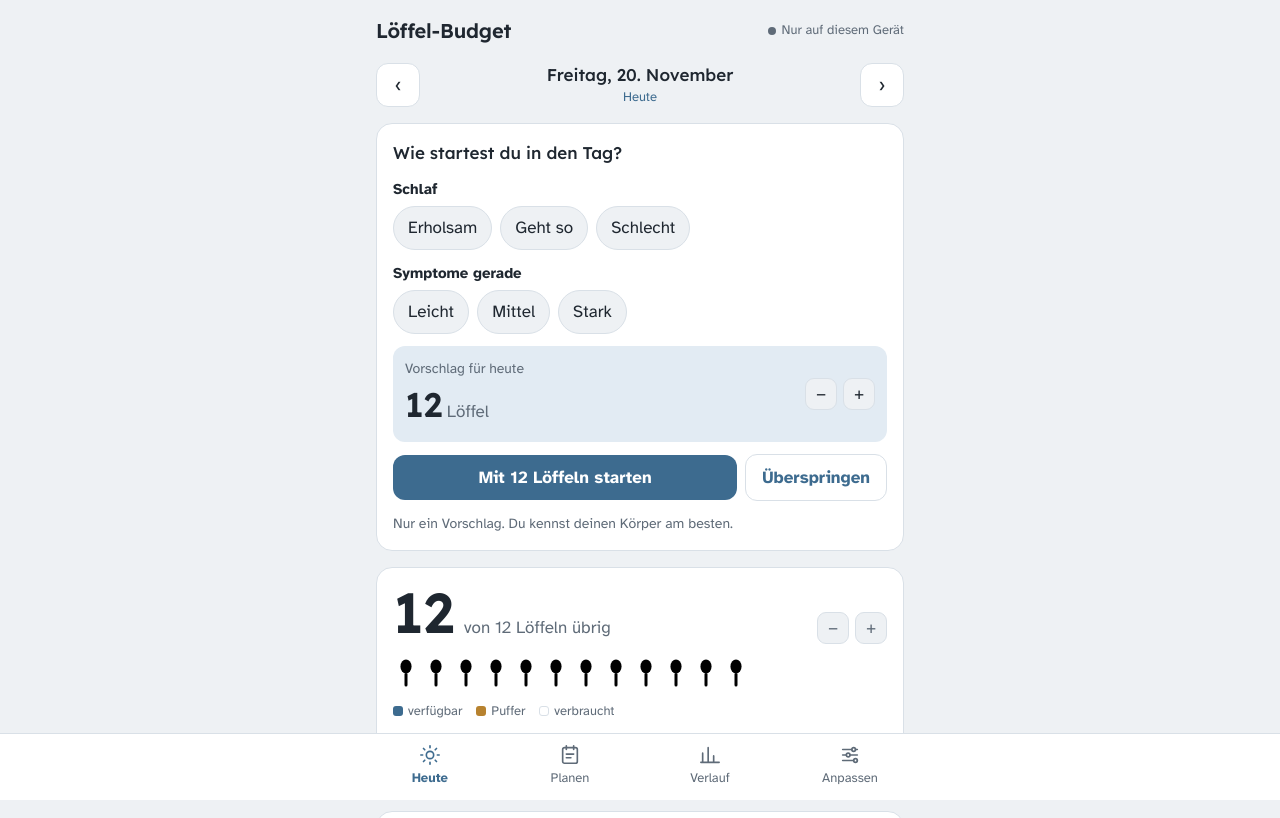
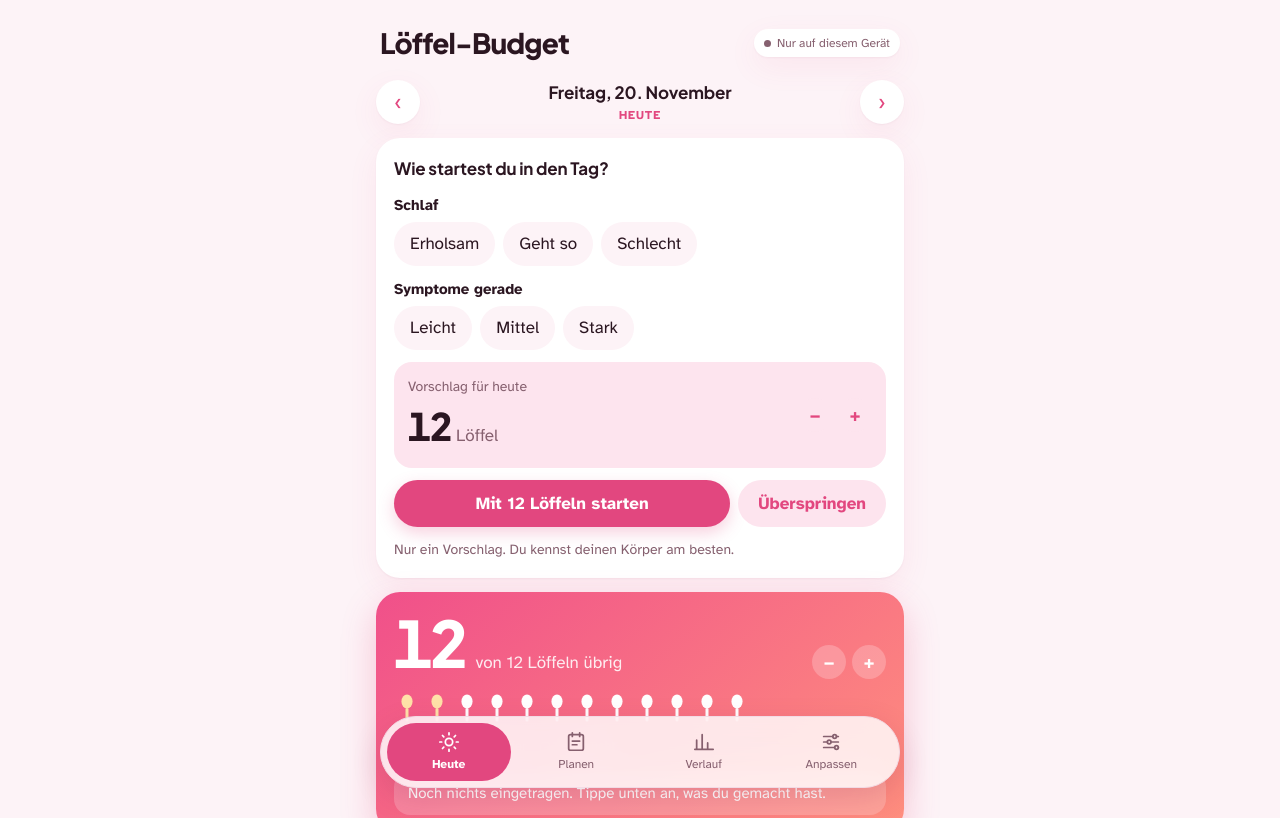
Before and after one commit to nicoleisheim/spoon, a plain HTML site: page index.html in a window 1280 px wide. Shown: the top 818 px of the page. Drawn offline with Linux system fonts and the light colour scheme.

Commit message:
Add files via upload

```diff
--- a/index.html
+++ b/index.html
@@ -8,110 +8,122 @@
 <meta name="mobile-web-app-capable" content="yes">
 <meta name="apple-mobile-web-app-title" content="Löffel">
 <meta name="apple-mobile-web-app-status-bar-style" content="default">
-<meta name="theme-color" content="#3d6b8f">
+<meta name="theme-color" content="#e2477f">
 <link rel="apple-touch-icon" href="icon-180.png">
 <link rel="manifest" href="manifest.json">
 <link rel="preconnect" href="https://fonts.googleapis.com">
 <link rel="preconnect" href="https://fonts.gstatic.com" crossorigin>
-<link href="https://fonts.googleapis.com/css2?family=Atkinson+Hyperlegible:wght@400;700&family=Lexend:wght@400;500;600&display=swap" rel="stylesheet">
+<link href="https://fonts.googleapis.com/css2?family=Atkinson+Hyperlegible:wght@400;700&family=Plus+Jakarta+Sans:wght@600;700;800&display=swap" rel="stylesheet">
 <style>
-/* Layout: eine ruhige Spalte (max. 560px), Tab-Leiste unten, große Tippflächen – wenig Reize für Tage mit Brain Fog */
+/* Layout: eine Spalte (max. 560px), Kopfkarte mit rosa Verlauf, schwebende Tab-Leiste – weiche Formen, große Tippflächen, wenig Reize */
 :root{
-  --bg:#eef1f4; --card:#ffffff; --ink:#1f2730; --muted:#5f6b78; --line:#d9e0e7;
-  --accent:#3d6b8f; --accent-soft:#e2ebf3;
-  --ok:#4f8a68; --warn:#b7822f; --warn-soft:#f6ecd9; --over:#b0524a; --over-soft:#f6e2df;
-  --f-display:"Lexend", "Segoe UI", system-ui, sans-serif;
+  --bg:#fdf3f7; --card:#ffffff; --ink:#2b1621; --muted:#86606f; --line:#f2dbe5;
+  --accent:#e2477f; --accent-soft:#fde4ee;
+  --hero-a:#f0508a; --hero-b:#ff8f7e;
+  --ok:#2f9a6c; --warn:#e0912f; --warn-soft:#fff0dc; --over:#c62a35; --over-soft:#fde1e2;
+  --shadow:0 1px 2px rgba(120,30,70,.05), 0 10px 30px rgba(226,71,127,.08);
+  --f-display:"Plus Jakarta Sans", "Segoe UI", system-ui, sans-serif;
   --f-body:"Atkinson Hyperlegible", "Segoe UI", system-ui, sans-serif;
   color-scheme:light;
 }
 @media (prefers-color-scheme: dark){
   :root:not([data-theme="light"]){
-    --bg:#161b21; --card:#1f262e; --ink:#e7ecf1; --muted:#9ba7b3; --line:#323c47;
-    --accent:#7fa9cc; --accent-soft:#25384a;
-    --ok:#7bb894; --warn:#dcaa5e; --warn-soft:#3a3020; --over:#e08579; --over-soft:#432a27;
+    --bg:#170e13; --card:#23161d; --ink:#fbeaf1; --muted:#c59aac; --line:#3a2530;
+    --accent:#ff7eab; --accent-soft:#45202f;
+    --hero-a:#c02a66; --hero-b:#c9574c;
+    --ok:#6fd0a0; --warn:#f2b562; --warn-soft:#3b2b1a; --over:#ff6f73; --over-soft:#4a1d22;
+    --shadow:0 1px 2px rgba(0,0,0,.3), 0 10px 30px rgba(0,0,0,.25);
     color-scheme:dark;
   }
 }
 :root[data-theme="dark"]{
-  --bg:#161b21; --card:#1f262e; --ink:#e7ecf1; --muted:#9ba7b3; --line:#323c47;
-  --accent:#7fa9cc; --accent-soft:#25384a;
-  --ok:#7bb894; --warn:#dcaa5e; --warn-soft:#3a3020; --over:#e08579; --over-soft:#432a27;
+  --bg:#170e13; --card:#23161d; --ink:#fbeaf1; --muted:#c59aac; --line:#3a2530;
+  --accent:#ff7eab; --accent-soft:#45202f;
+  --hero-a:#c02a66; --hero-b:#c9574c;
+  --ok:#6fd0a0; --warn:#f2b562; --warn-soft:#3b2b1a; --over:#ff6f73; --over-soft:#4a1d22;
+  --shadow:0 1px 2px rgba(0,0,0,.3), 0 10px 30px rgba(0,0,0,.25);
   color-scheme:dark;
 }
 *{box-sizing:border-box}
 html,body{margin:0;height:100%}
 body{background:var(--bg);color:var(--ink);font-family:var(--f-body);font-size:17px;line-height:1.5;-webkit-font-smoothing:antialiased}
 button,input,textarea{font:inherit;color:inherit}
-button{cursor:pointer}
-:focus-visible{outline:3px solid var(--accent);outline-offset:2px;border-radius:8px}
-.wrap{max-width:560px;margin:0 auto;padding:calc(16px + env(safe-area-inset-top)) calc(16px + env(safe-area-inset-right)) 110px calc(16px + env(safe-area-inset-left));display:flex;flex-direction:column;gap:16px}
-header{display:flex;align-items:center;justify-content:space-between;gap:12px}
-h1{font-family:var(--f-display);font-weight:600;font-size:20px;margin:0;letter-spacing:-.01em}
-h2{font-family:var(--f-display);font-weight:500;font-size:17px;margin:0;text-wrap:balance}
-.sync{font-size:13px;color:var(--muted);display:flex;align-items:center;gap:6px}
-.sync i{width:8px;height:8px;border-radius:50%;background:var(--muted);display:inline-block}
+button{cursor:pointer;-webkit-tap-highlight-color:transparent}
+:focus-visible{outline:3px solid var(--accent);outline-offset:2px;border-radius:10px}
+.wrap{max-width:560px;margin:0 auto;padding:calc(18px + env(safe-area-inset-top)) calc(16px + env(safe-area-inset-right)) 120px calc(16px + env(safe-area-inset-left));display:flex;flex-direction:column;gap:14px}
+header{display:flex;align-items:center;justify-content:space-between;gap:12px;padding:4px 4px 2px}
+h1{font-family:var(--f-display);font-weight:800;font-size:28px;margin:0;letter-spacing:-.03em}
+h2{font-family:var(--f-display);font-weight:700;font-size:17px;margin:0;letter-spacing:-.01em;text-wrap:balance}
+.sync{font-size:12px;color:var(--muted);display:flex;align-items:center;gap:6px;background:var(--card);border-radius:999px;padding:5px 10px;box-shadow:var(--shadow)}
+.sync i{width:7px;height:7px;border-radius:50%;background:var(--muted);display:inline-block}
 .sync.ok i{background:var(--ok)} .sync.warn i{background:var(--warn)}
-.card{background:var(--card);border:1px solid var(--line);border-radius:16px;padding:16px;display:flex;flex-direction:column;gap:12px}
+.card{background:var(--card);border-radius:24px;padding:18px;display:flex;flex-direction:column;gap:12px;box-shadow:var(--shadow)}
 .muted{color:var(--muted)} .small{font-size:14px}
 .daynav{display:flex;align-items:center;justify-content:space-between;gap:8px}
-.daynav .lbl{font-family:var(--f-display);font-weight:500;text-align:center;flex:1}
-.daynav .lbl small{display:block;font-family:var(--f-body);font-weight:400;font-size:13px;color:var(--accent)}
-.iconbtn{width:44px;height:44px;border-radius:12px;border:1px solid var(--line);background:var(--card);font-size:20px;line-height:1;display:grid;place-items:center}
+.daynav .lbl{font-family:var(--f-display);font-weight:700;text-align:center;flex:1;letter-spacing:-.01em}
+.daynav .lbl small{display:block;font-family:var(--f-body);font-weight:700;font-size:12px;color:var(--accent);text-transform:uppercase;letter-spacing:.08em}
+.iconbtn{width:44px;height:44px;border-radius:50%;border:none;background:var(--card);box-shadow:var(--shadow);font-size:22px;line-height:1;display:grid;place-items:center;color:var(--accent)}
 .iconbtn:disabled{opacity:.35;cursor:default}
-.hero{gap:14px}
+.hero{gap:14px;color:#fff;background:linear-gradient(140deg,var(--hero-a),var(--hero-b));box-shadow:0 14px 34px rgba(226,71,127,.28);
+  --accent:#ffffff; --warn:#ffe2a8; --line:rgba(255,255,255,.55); --over:#ffffff; --over-soft:rgba(255,255,255,.12); --muted:rgba(255,255,255,.88)}
 .big{display:flex;align-items:baseline;gap:10px;flex-wrap:wrap}
-.big b{font-family:var(--f-display);font-weight:600;font-size:56px;line-height:1;font-variant-numeric:tabular-nums}
+.big b{font-family:var(--f-display);font-weight:800;font-size:64px;line-height:1;letter-spacing:-.04em;font-variant-numeric:tabular-nums}
 .big span{color:var(--muted)}
 .stepper{display:inline-flex;align-items:center;gap:6px}
-.stepper button{width:32px;height:32px;border-radius:9px;border:1px solid var(--line);background:var(--bg);font-size:17px;line-height:1}
-.status{border-radius:12px;padding:10px 12px;font-size:15px}
+.stepper button{width:34px;height:34px;border-radius:50%;border:none;background:var(--accent-soft);color:var(--accent);font-size:18px;font-weight:700;line-height:1}
+.hero .stepper button{background:rgba(255,255,255,.22);color:#fff}
+.status{border-radius:16px;padding:11px 14px;font-size:15px}
 .status.ok{background:var(--accent-soft)} .status.warn{background:var(--warn-soft)} .status.over{background:var(--over-soft)}
+.hero .status{background:rgba(255,255,255,.2)}
+.hero .status.over{background:rgba(70,0,20,.28)}
 .spoons{display:flex;flex-wrap:wrap;gap:4px}
-.spoon{width:26px;height:30px}
-.spoon .b{fill:var(--accent)}
-.spoon.res .b{fill:var(--warn)}
-.spoon.empty .b{fill:none;stroke:var(--line);stroke-width:1.6}
-.spoon.borrow .b{fill:var(--over-soft);stroke:var(--over);stroke-width:1.4;stroke-dasharray:2 2}
+.spoon{width:26px;height:30px;stroke:none}
+.spoon{fill:var(--accent)}
+.spoon.res{fill:var(--warn)}
+.spoon.empty{fill:none;stroke:var(--line);stroke-width:1.6}
+.spoon.borrow{fill:var(--over-soft);stroke:var(--over);stroke-width:1.4;stroke-dasharray:2 2}
 .legend{display:flex;gap:14px;flex-wrap:wrap;font-size:13px;color:var(--muted)}
 .legend span{display:inline-flex;align-items:center;gap:5px}
 .legend i{width:10px;height:10px;border-radius:3px;display:inline-block}
 .chips{display:flex;flex-wrap:wrap;gap:8px}
-.chip{border:1px solid var(--line);background:var(--bg);border-radius:12px;padding:9px 12px;display:inline-flex;gap:8px;align-items:center;min-height:44px;text-align:left}
-.chip:hover{border-color:var(--accent)}
-.chip .c{font-family:var(--f-display);font-weight:600;font-size:14px;color:var(--accent);font-variant-numeric:tabular-nums;white-space:nowrap}
-.chip .c.neg{color:var(--ok)}
+.chip{border:none;background:var(--accent-soft);border-radius:999px;padding:9px 8px 9px 15px;display:inline-flex;gap:8px;align-items:center;min-height:44px;text-align:left;transition:transform .12s ease}
+.chip:hover{filter:brightness(.97)}
+.chip:active{transform:scale(.96)}
+.chip .c{font-family:var(--f-display);font-weight:800;font-size:13px;color:#fff;background:var(--accent);border-radius:999px;min-width:28px;height:28px;padding:0 8px;display:grid;place-items:center;font-variant-numeric:tabular-nums;white-space:nowrap}
+.chip .c.neg{background:var(--ok)}
 .row{display:flex;gap:8px;align-items:center;flex-wrap:wrap}
 .row input[type=text]{flex:1;min-width:140px}
-input[type=text],input[type=number],textarea{border:1px solid var(--line);background:var(--bg);border-radius:10px;padding:10px 12px;min-height:44px}
-input[type=number]{width:76px;font-variant-numeric:tabular-nums}
-textarea{width:100%;min-height:80px;resize:vertical}
-.btn{border:none;background:var(--accent);color:var(--card);border-radius:12px;padding:10px 16px;min-height:44px;font-weight:700}
-.btn.ghost{background:transparent;color:var(--accent);border:1px solid var(--line)}
+input[type=text],input[type=number],textarea{border:1.5px solid var(--line);background:var(--bg);border-radius:14px;padding:10px 14px;min-height:46px}
+input:focus,textarea:focus{border-color:var(--accent);outline:none}
+input[type=number]{width:78px;font-variant-numeric:tabular-nums}
+textarea{width:100%;min-height:84px;resize:vertical}
+.btn{border:none;background:var(--accent);color:#fff;border-radius:999px;padding:11px 20px;min-height:46px;font-weight:700;box-shadow:0 6px 16px rgba(226,71,127,.25)}
+.btn.ghost{background:var(--accent-soft);color:var(--accent);box-shadow:none}
 .btn.wide{width:100%}
 .list{display:flex;flex-direction:column}
 .item{display:flex;align-items:center;gap:10px;padding:10px 0;border-top:1px solid var(--line)}
 .item:first-child{border-top:none}
 .item .n{flex:1;min-width:0;overflow-wrap:anywhere}
 .item .t{font-size:13px;color:var(--muted);font-variant-numeric:tabular-nums;width:42px}
-.item .c{font-family:var(--f-display);font-weight:600;font-variant-numeric:tabular-nums}
-.x{width:36px;height:36px;border-radius:10px;border:none;background:transparent;color:var(--muted);font-size:20px}
-.x:hover{background:var(--bg);color:var(--over)}
-.check{width:36px;height:36px;border-radius:10px;border:2px solid var(--line);background:var(--card);display:grid;place-items:center;color:var(--ok);font-weight:700}
-.check:hover{border-color:var(--ok)}
+.item .c{font-family:var(--f-display);font-weight:800;color:var(--accent);font-variant-numeric:tabular-nums}
+.x{width:36px;height:36px;border-radius:50%;border:none;background:transparent;color:var(--muted);font-size:20px}
+.x:hover{background:var(--over-soft);color:var(--over)}
+.check{width:36px;height:36px;border-radius:50%;border:2px solid var(--line);background:var(--card);display:grid;place-items:center;color:var(--ok);font-weight:800}
+.check:hover{border-color:var(--ok);background:var(--ok);color:#fff}
 .pills{display:flex;gap:8px;flex-wrap:wrap}
-.pill{border:1px solid var(--line);background:var(--bg);border-radius:999px;padding:8px 14px;min-height:40px}
-.pill[aria-pressed="true"]{background:var(--accent);border-color:var(--accent);color:var(--card);font-weight:700}
+.pill{border:none;background:var(--bg);border-radius:999px;padding:9px 16px;min-height:42px}
+.pill[aria-pressed="true"]{background:var(--accent);color:#fff;font-weight:700}
 .q{display:flex;flex-direction:column;gap:6px}
 .q label{font-weight:700;font-size:15px}
-.suggest{display:flex;align-items:center;justify-content:space-between;gap:12px;background:var(--accent-soft);border-radius:12px;padding:12px}
-.suggest b{font-family:var(--f-display);font-size:34px;font-weight:600;font-variant-numeric:tabular-nums}
-.meter{height:12px;border-radius:6px;background:var(--bg);border:1px solid var(--line);overflow:hidden;display:flex}
+.suggest{display:flex;align-items:center;justify-content:space-between;gap:12px;background:var(--accent-soft);border-radius:18px;padding:14px}
+.suggest b{font-family:var(--f-display);font-size:38px;font-weight:800;letter-spacing:-.03em;font-variant-numeric:tabular-nums}
+.meter{height:12px;border-radius:999px;background:var(--bg);overflow:hidden;display:flex}
 .meter i{display:block;height:100%}
 .toggle{display:flex;align-items:center;gap:10px;min-height:44px}
-.toggle input{width:22px;height:22px;accent-color:var(--over)}
+.toggle input{width:22px;height:22px;accent-color:var(--accent)}
 .stats{display:grid;grid-template-columns:repeat(3,1fr);gap:8px}
-.stat{background:var(--bg);border-radius:12px;padding:10px}
-.stat b{display:block;font-family:var(--f-display);font-size:24px;font-weight:600;font-variant-numeric:tabular-nums}
+.stat{background:var(--accent-soft);border-radius:18px;padding:12px}
+.stat b{display:block;font-family:var(--f-display);font-size:26px;font-weight:800;letter-spacing:-.02em;font-variant-numeric:tabular-nums}
 .stat span{font-size:13px;color:var(--muted)}
 .chart{width:100%;height:auto;display:block}
 .chart text{fill:var(--muted);font-family:var(--f-body);font-size:9px}
@@ -119,19 +131,19 @@ textarea{width:100%;min-height:80px;resize:vertical}
 .hist:first-child{border-top:none}
 .hist .d{width:92px;font-size:14px}
 .hist .bar{flex:1}
-.badge{font-size:12px;border-radius:999px;padding:2px 8px;background:var(--over-soft);color:var(--over);font-weight:700;white-space:nowrap}
+.badge{font-size:12px;border-radius:999px;padding:2px 9px;background:var(--over-soft);color:var(--over);font-weight:700;white-space:nowrap}
 .actrow{display:flex;gap:8px;align-items:center}
 .actrow input[type=text]{flex:1;min-width:0}
-nav.tabs{position:fixed;left:0;right:0;bottom:0;background:var(--card);border-top:1px solid var(--line);display:flex;justify-content:center;padding-bottom:env(safe-area-inset-bottom)}
-nav.tabs .in{max-width:560px;width:100%;display:grid;grid-template-columns:repeat(4,1fr)}
-nav.tabs a{color:var(--muted);text-decoration:none;text-align:center;padding:10px 4px 12px;font-size:13px;display:flex;flex-direction:column;align-items:center;gap:3px}
-nav.tabs a svg{width:22px;height:22px;stroke:currentColor;fill:none;stroke-width:1.8;stroke-linecap:round;stroke-linejoin:round}
-nav.tabs a[aria-current="page"]{color:var(--accent);font-weight:700}
-.toast{position:fixed;left:50%;bottom:84px;transform:translateX(-50%);background:var(--ink);color:var(--bg);border-radius:12px;padding:10px 12px 10px 16px;display:flex;gap:12px;align-items:center;max-width:calc(100% - 32px);z-index:5}
-.toast button{background:none;border:none;color:var(--accent-soft);font-weight:700;text-decoration:underline;min-height:36px}
-.modal{position:fixed;inset:0;background:rgba(10,15,20,.45);display:grid;place-items:center;padding:16px;z-index:10}
+nav.tabs{position:fixed;left:12px;right:12px;bottom:calc(12px + env(safe-area-inset-bottom));display:flex;justify-content:center;pointer-events:none}
+nav.tabs .in{pointer-events:auto;max-width:520px;width:100%;display:grid;grid-template-columns:repeat(4,1fr);gap:4px;padding:6px;border-radius:999px;background:color-mix(in srgb,var(--card) 82%,transparent);backdrop-filter:blur(16px);-webkit-backdrop-filter:blur(16px);box-shadow:0 10px 30px rgba(120,30,70,.16);border:1px solid var(--line)}
+nav.tabs a{color:var(--muted);text-decoration:none;text-align:center;padding:8px 4px;font-size:12px;display:flex;flex-direction:column;align-items:center;gap:2px;border-radius:999px}
+nav.tabs a svg{width:22px;height:22px;stroke:currentColor;fill:none;stroke-width:1.9;stroke-linecap:round;stroke-linejoin:round}
+nav.tabs a[aria-current="page"]{color:#fff;background:var(--accent);font-weight:700}
+.toast{position:fixed;left:50%;bottom:calc(96px + env(safe-area-inset-bottom));transform:translateX(-50%);background:var(--ink);color:var(--bg);border-radius:999px;padding:8px 10px 8px 18px;display:flex;gap:12px;align-items:center;max-width:calc(100% - 32px);z-index:5;box-shadow:0 10px 30px rgba(0,0,0,.2)}
+.toast button{background:var(--accent);border:none;color:#fff;font-weight:700;border-radius:999px;padding:6px 14px;min-height:34px}
+.modal{position:fixed;inset:0;background:rgba(40,10,25,.45);display:grid;place-items:center;padding:16px;z-index:10}
 .modal .card{max-width:420px;width:100%}
-.hint{font-size:14px;color:var(--muted);border-left:3px solid var(--accent);padding-left:10px}
+.hint{font-size:14px;color:var(--muted);background:var(--accent-soft);border-radius:14px;padding:10px 12px}
 @media (prefers-reduced-motion:no-preference){.toast{animation:up .2s ease-out}@keyframes up{from{transform:translate(-50%,8px);opacity:0}}}
 </style>
 </head>
```
Also changed, not shown: icon-180.png, icon-512.png, manifest.json.
